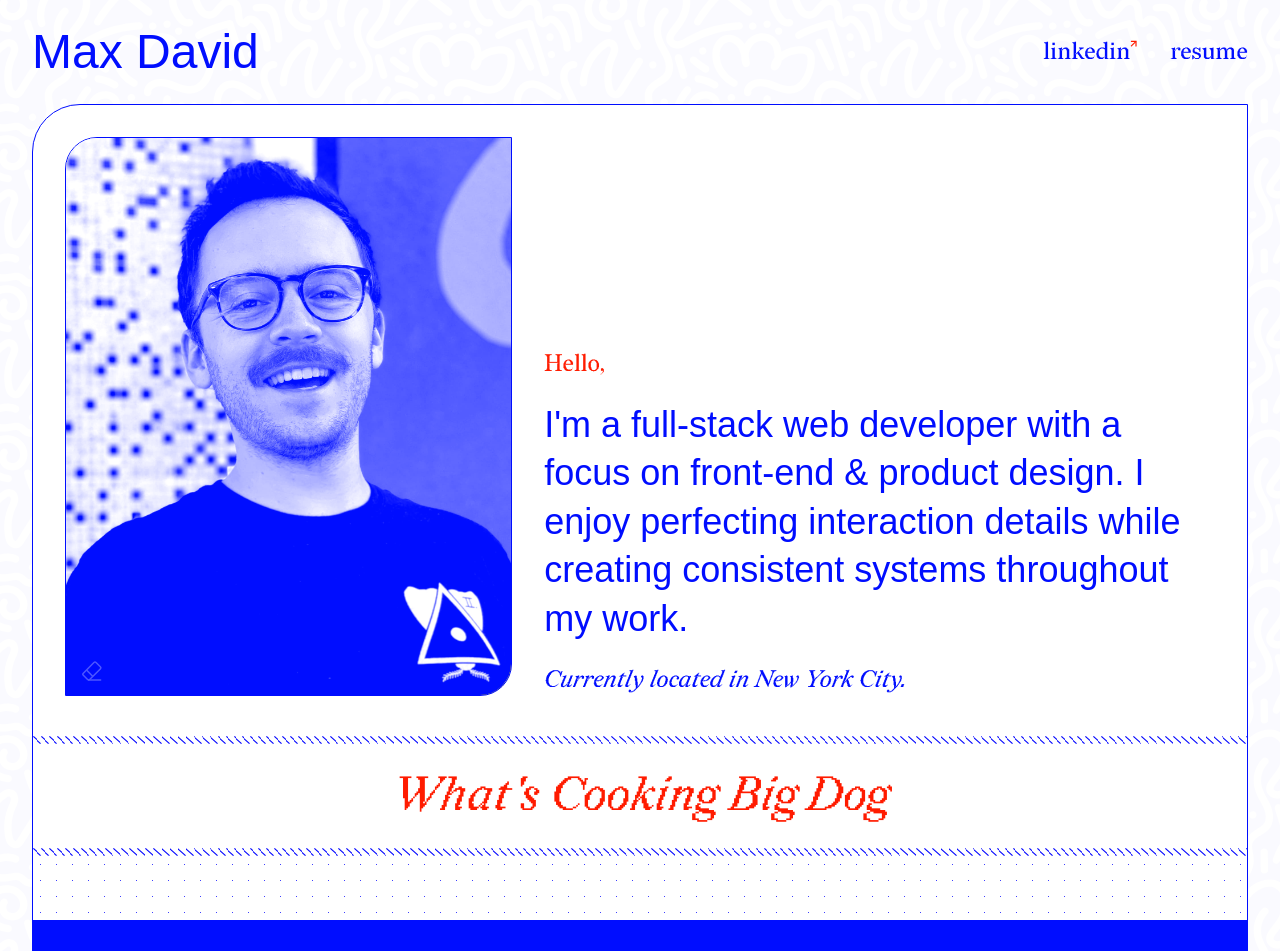
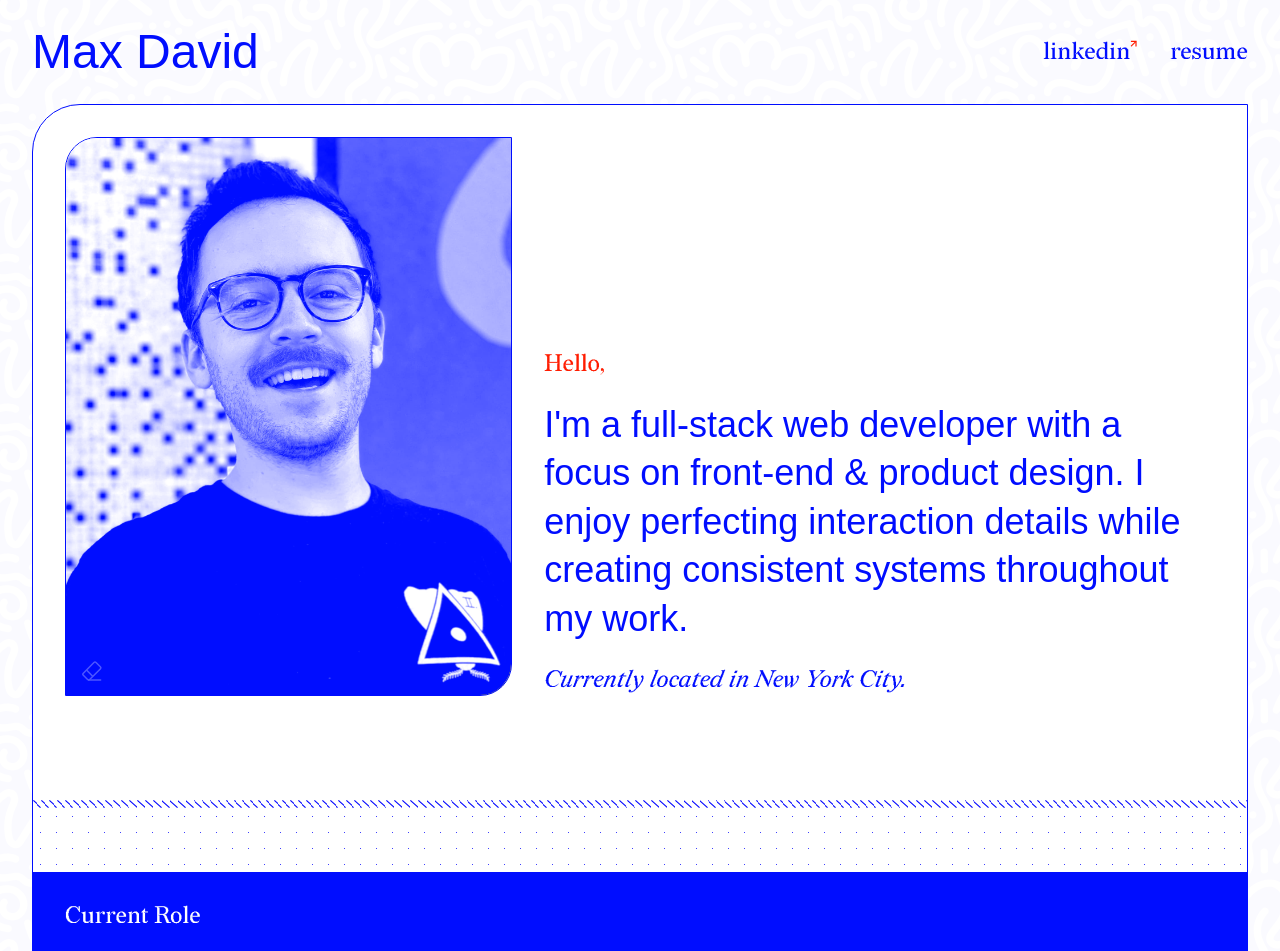
Before and after one commit to maxdavid/maxdavid-personal-site, a Next.js app: page / in a window 1280 px wide. Shown: the top 951 px of the page. Built offline with nearby package versions, Linux system fonts and the light colour scheme; a web font is replaced by a local one.

Commit message:
Spacing fix

```diff
--- a/src/app/components/skills/skills.module.scss
+++ b/src/app/components/skills/skills.module.scss
@@ -17,8 +17,8 @@
     line-height: 1;
   }
 
-  &:after,
-  &:before {
+  // &:before,
+  &:after {
     content: '';
     position: absolute;
     bottom: 0;
@@ -30,10 +30,10 @@
     background-repeat: space no-repeat;
   }
 
-  &:before {
+  /* &:before {
     top: 0;
     bottom: auto;
-  }
+  } */
 }
 
 .grid {
--- a/src/app/components/skills/skills.tsx
+++ b/src/app/components/skills/skills.tsx
@@ -6,7 +6,7 @@ export const Skills = () => {
   return (
     <section className={styles.skills}>
       <div className={classNames(styles.header, redaction35.className)}>
-        <h2>What&apos;s Cooking Big Dog</h2>
+        {/* <h2>What&apos;s Cooking Big Dog</h2> */}
       </div>
       <div className={styles.grid}>
         {/*
```
